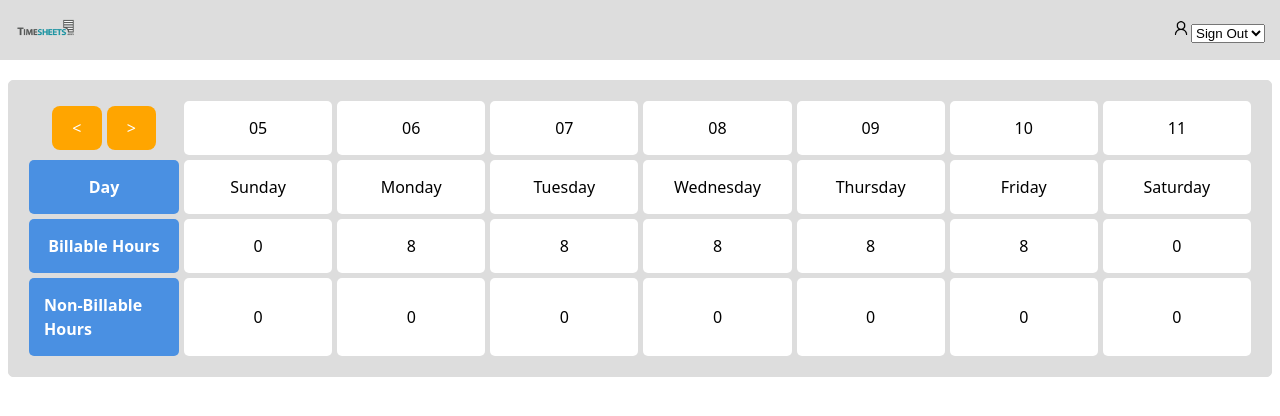
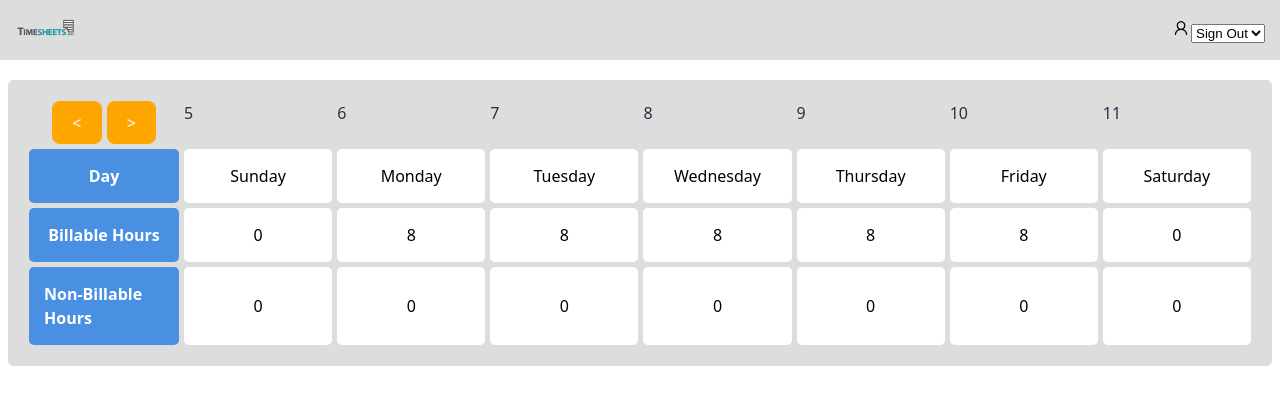
Before and after one commit to venugopalasok/Timesheet_Fe_ts, a React (Vite) app: page / in a window 1280 px wide. Shown: the top 416 px of the page. Built offline with nearby package versions, Linux system fonts and the light colour scheme.

Commit message:
Created DateCell as a Component

```diff
--- a/src/App.tsx
+++ b/src/App.tsx
@@ -1,5 +1,6 @@
 import Header from './components/Header'
 import './App.css'
+import DateCell from './components/DateCell'
 
 function App() {
 
@@ -10,16 +11,16 @@ function App() {
       <div className='timesheet-container'>
         {/* Row 1 */}
         <div className='prev-button-container'>
-          <button className='button'>&lt;</button>
-          <button className='button'>&gt;</button>
+                <button className='button'>&lt;</button>
+                <button className='button'>&gt;</button>
         </div>
-        <div className='date-cell'>05</div>
-        <div className='date-cell'>06</div>
-        <div className='date-cell'>07</div>
-        <div className='date-cell'>08</div>
-        <div className='date-cell'>09</div>
-        <div className='date-cell'>10</div>
-        <div className='date-cell'>11</div>
+        <DateCell date={5}/>
+        <DateCell date={6}/>
+        <DateCell date={7}/>
+        <DateCell date={8}/>
+        <DateCell date={9}/>
+        <DateCell date={10}/>
+        <DateCell date={11}/>
         {/* Row 2 */}
         <div className='row-header'>Day</div>
         <div className='day-cell'>Sunday</div>
--- /dev/null
+++ b/src/components/DateCell.tsx
@@ -0,0 +1,13 @@
+const DateCell = ({date}:{date:any}) => {
+    return (
+        <>
+            <div className='bg-white text-black p-4 text-center
+                            flex items-center flex-col justify-center
+                            rounded-[5px]'>
+                {date}
+            </div>
+        </>
+    )
+}
+
+export default DateCell;
```
